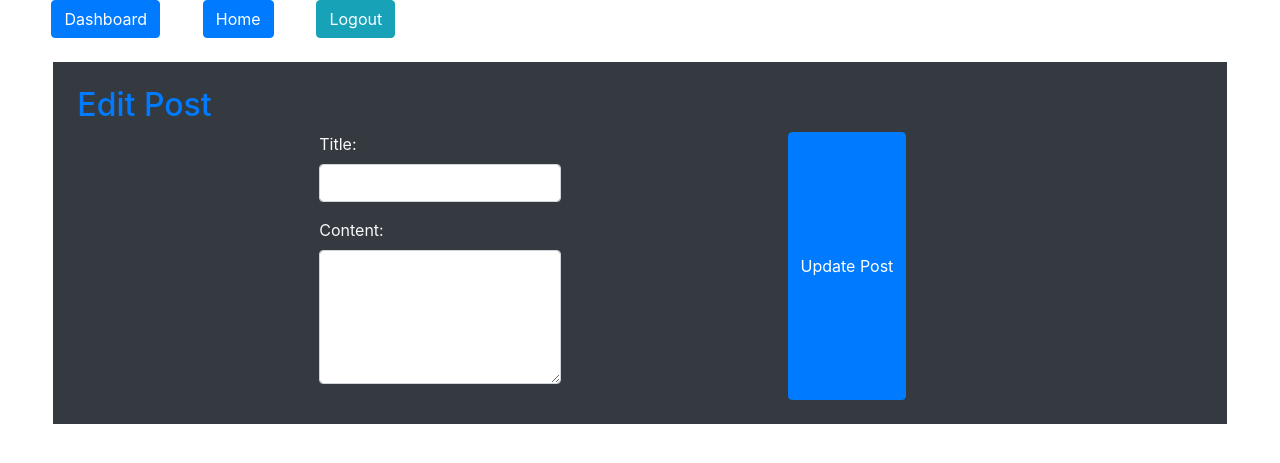
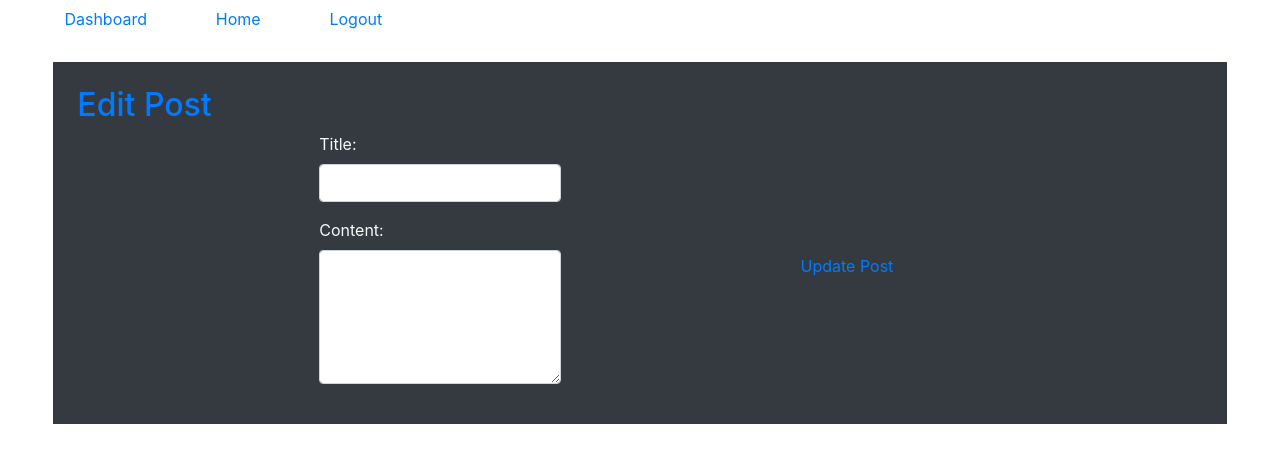
Before and after one commit to AdamKahoe/Final_Project, a Flask app: template FINAL_PROJECT/flask_app/templates/edit_post.html in a window 1280 px wide. Shown: the top 463 px of the page. Run offline with Flask 2, Linux system fonts and the light colour scheme; the template is opened without the code that fills it, so the values that code supplies are empty; some libraries are stand-ins or nearby versions.

Commit message:
Add files via upload

```diff
--- a/FINAL_PROJECT/flask_app/templates/add_post.html
+++ b/FINAL_PROJECT/flask_app/templates/add_post.html
@@ -13,9 +13,9 @@
 
         <nav class="d-flex justify-content-between align-items-center col-12">
             <div class="d-flex col-4 justify-content-around">
-                <a href="/dashboard" class="btn btn-primary">Dashboard</a>
-                <a href="/home" class="btn btn-primary">Home</a>
-                <a href="/logout" class="btn btn-info">Logout</a>
+                <a href="/dashboard" class="btn btn-link">Dashboard</a>
+                <a href="/home" class="btn btn-link">Home</a>
+                <a href="/logout" class="btn btn-link">Logout</a>
 
             </div>
 
--- a/FINAL_PROJECT/flask_app/templates/edit_post.html
+++ b/FINAL_PROJECT/flask_app/templates/edit_post.html
@@ -13,9 +13,9 @@
 
         <nav class="d-flex justify-content-between align-items-center col-12">
             <div class="d-flex col-4 justify-content-around">
-                <a href="/dashboard" class="btn btn-primary">Dashboard</a>
-                <a href="/home" class="btn btn-primary">Home</a>
-                <a href="/logout" class="btn btn-info">Logout</a>
+                <a href="/dashboard" class="btn btn-link">Dashboard</a>
+                <a href="/home" class="btn btn-link">Home</a>
+                <a href="/logout" class="btn btn-link">Logout</a>
 
             </div>
 
@@ -57,7 +57,7 @@
                     <textarea name="content"  cols="30" rows="5" class="form-control"></textarea>
                 </div>
             </div>
-                <input type="submit" value="Update Post" class="btn btn-primary">
+                <input type="submit" value="Update Post" class="btn btn-link">
             </div>
         </div>
     </form>
--- a/FINAL_PROJECT/flask_app/templates/index.html
+++ b/FINAL_PROJECT/flask_app/templates/index.html
@@ -15,7 +15,7 @@
             {% with messages = get_flashed_messages(category_filter=['register']) %}
                 {% if messages %}
                 <div class="alert alert-danger" role="alert">
-                    <strong>Flash AHHHHHHH!!!!</strong>
+                    <strong>Oh no!!!!</strong>
                         {% for message in messages %}
                         <p>{{message}}</p>
                         {% endfor %}
@@ -38,7 +38,7 @@
                 <label for="confirm">Confirm Password:</label>
                 <input type="password" name="confirm" class="form-control">
             </div>
-            <input type="submit" value="Register" class="btn btn-primary">
+            <input type="submit" value="Register" class="btn btn-link">
         </form>
         <form action="/login" method="post" class="col-4 p-4 bg-dark text-light">
             <h2 class="text-success">Login</h2>
@@ -61,7 +61,7 @@
                 <input type="password" name="password" class="form-control">
             </div>
 
-            <input type="submit" value="Login" class="btn btn-success">
+            <input type="submit" value="Login" class="btn btn-link">
         </form>
     </div>
 </body>
```
